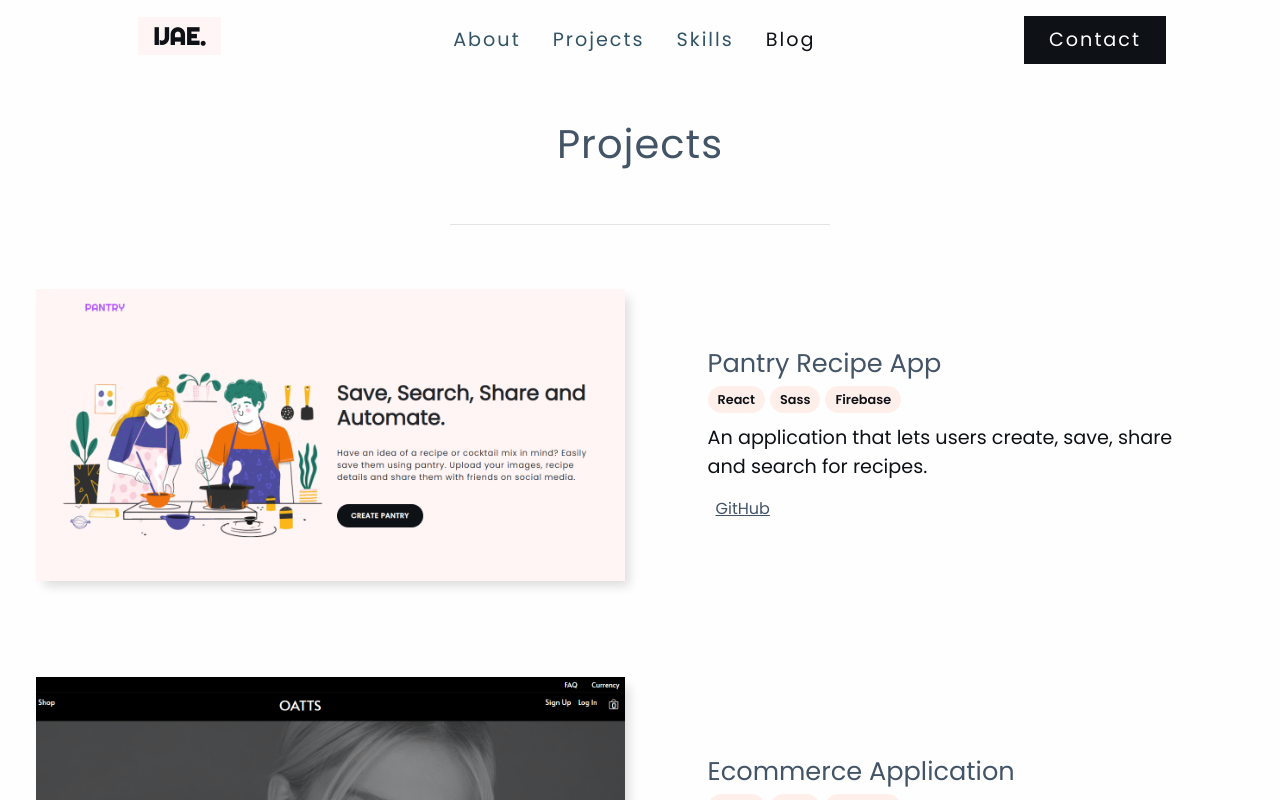
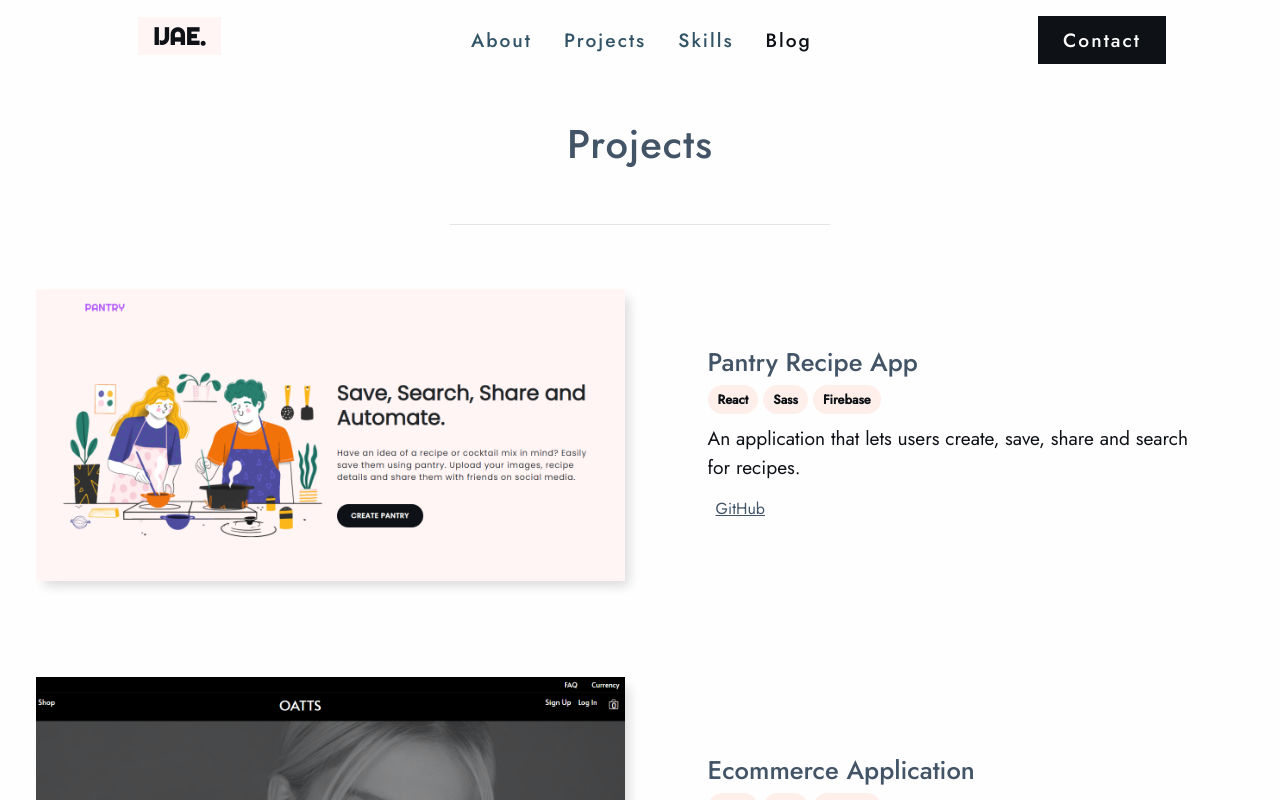
Before and after one commit to ijeomaemeruwa/my-portfolio, a React (Create React App) app: page /projects in a window 1280 px wide. Shown: the top 800 px of the page. Built offline with nearby package versions, Linux system fonts and the light colour scheme.

Commit message:
changed font and links

```diff
--- a/public/index.html
+++ b/public/index.html
@@ -19,6 +19,9 @@
     <link rel="preconnect" href="https://fonts.gstatic.com">
     <link href="https://fonts.googleapis.com/css2?family=Righteous&display=swap" rel="stylesheet">
 
+    <link rel="preconnect" href="https://fonts.gstatic.com">
+    <link href="https://fonts.googleapis.com/css2?family=Jost:wght@400;500&display=swap" rel="stylesheet">
+
     <title>React App</title>
   </head>
   <body>
--- a/src/App.css
+++ b/src/App.css
@@ -19,7 +19,8 @@
 body {
   background: var(--white-color) !important;
   scroll-behavior: smooth;
-  font-family: 'Poppins', sans-serif !important;
+  /* font-family: 'Poppins', sans-serif !important; */
+  font-family: 'Jost', sans-serif !important;
   text-rendering: optimizeLegibility;
 }
 
--- a/src/data/projectsdata.js
+++ b/src/data/projectsdata.js
@@ -39,15 +39,15 @@ const PROJECT_DATA = [
             id: '102',
             tag: [
                 {
-                    id: '003',
+                    id: '004',
                     language: 'React'
                 },
                 {
-                    id: '004',
+                    id: '005',
                     language: 'Sass'
                 },
                 {
-                    id: '005',
+                    id: '006',
                     language: 'Firebase'
                 }
                 ]
@@ -57,7 +57,7 @@ const PROJECT_DATA = [
         live: "https://oatts-ecommerce.netlify.app/"
     },
     {
-        id: '1',
+        id: '3',
         image: wetranslate,
         title: 'weTranslate',
         tags: {
@@ -78,8 +78,8 @@ const PROJECT_DATA = [
                 ]
             },
         description: 'A website for outsourcing translator talent, incorporating web internalization, nodejs auth and a chatbot.',
-        status: 'In Development Stage'
-        // github: "https://github.com/ijeomaemeruwa/pantry",
+        status: 'In Development Stage',
+        github: "https://github.com/ijeomaemeruwa/weTranslate",
         // live: ''
     },
 
--- a/src/sections/Projects/projects.scss
+++ b/src/sections/Projects/projects.scss
@@ -63,7 +63,7 @@ a {
     text-decoration: underline var(--secondary-color);
     color: #425466;
     padding: 0 1rem 0 0;
-    margin: 0;
+    margin-right: 20px;
 
 &:hover {
     text-decoration: none;
```
